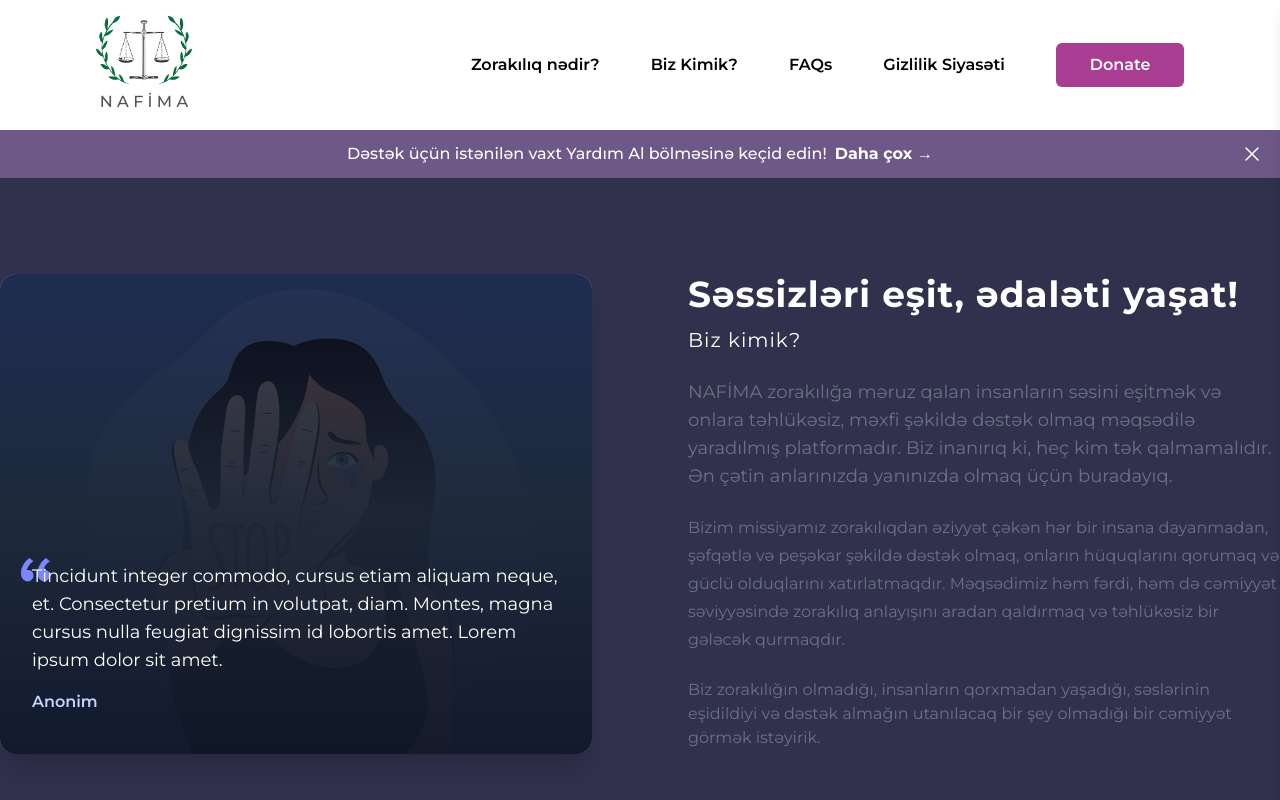
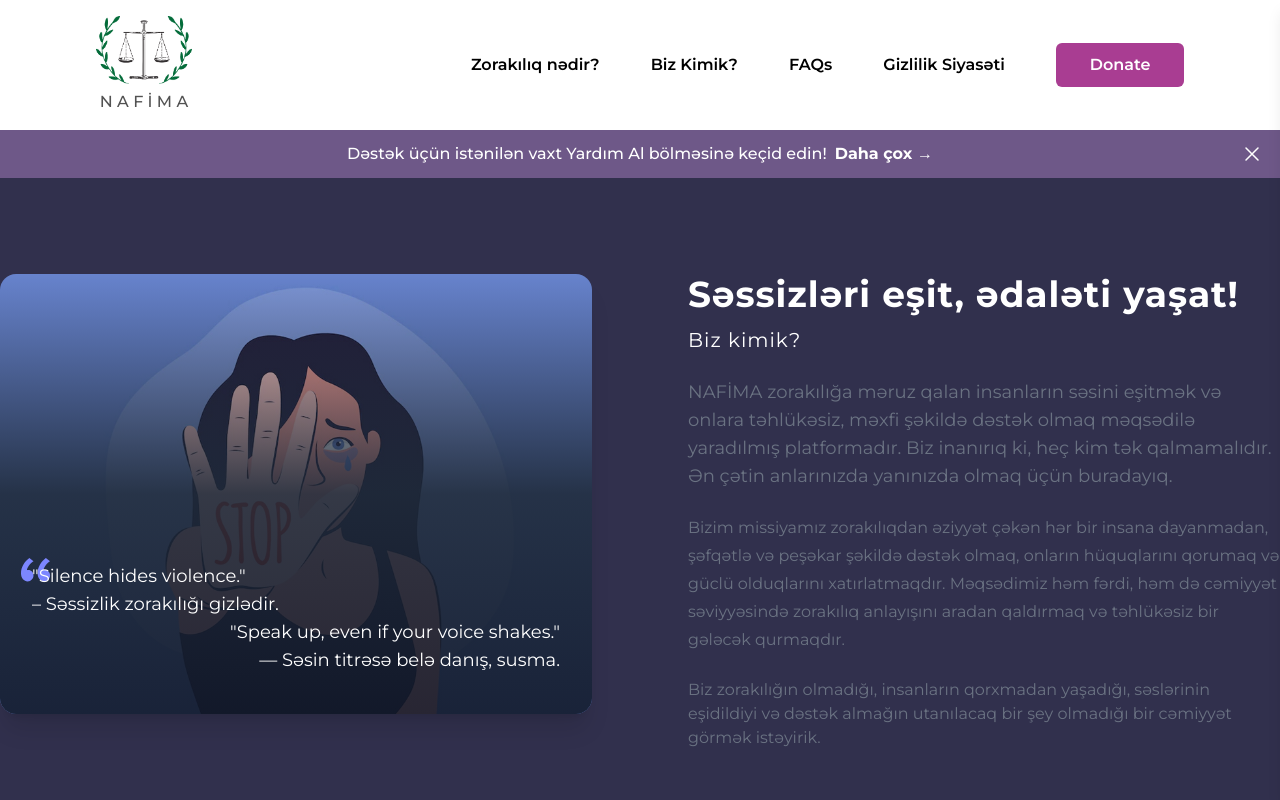
Before and after one commit to aysunabizada/NAFIMA, a React (Vite) app: page /about in a window 1280 px wide. Shown: the top 800 px of the page. Built offline with nearby package versions, Linux system fonts and the light colour scheme; a web font is replaced by a local one.

Commit message:
Overflow problems

```diff
--- a/src/component/footer/Footer.jsx
+++ b/src/component/footer/Footer.jsx
@@ -2,9 +2,9 @@ import { Link } from "react-router";
 
 const navigation = {
     main: [
-        { name: 'Identify Abuse', href: '#' },
+        { name: 'Zorakılıq nədir?', href: 'whatIsAbuse' },
         { name: 'Biz kimik?', href: '/about' },
-        { name: 'Dəstək ol', href: '#' },
+        // { name: 'Dəstək ol', href: '#' },
         { name: 'FAQs', href: '/FAQ' },
         { name: 'Gizlilik Siyasəti', href: '/privacy-policy' },
         { name: 'Donate', href: '/donate' },
--- a/src/component/header/Header.jsx
+++ b/src/component/header/Header.jsx
@@ -18,14 +18,14 @@ function Header() {
 
                 {/* Desktop Menyu */}
                 <div className="hidden lg:flex text-nowrap items-center gap-[4vw] font-semibold">
-                    <Link to={"/whatIsAbuse"} className="transition-all relative duration-300 popover-open">Zorakılıq nədir?
-                        <div className="popover text-nowrap bg-[#DBDFEA] p-5 z-10 rounded-md">
+                    <Link to={"/whatIsAbuse"} className="transition-all relative duration-300 hover:text-[#81689D] popover-open">Zorakılıq nədir?
+                        {/* <div className="popover text-nowrap bg-[#DBDFEA] p-5 z-10 rounded-md">
                             <span className="polygon"></span>
                             <Link to={''}><p className="hover:text-[#474F7A] hover:underline transition-all duration-300 my-2">İnsanlar niyə zorakılıq edirlər?</p></Link>
                             <Link to={'/statistics'}><p className="hover:text-[#474F7A] hover:underline transition-all duration-300 my-2">Zorakılıq nə qədər yayğındır?</p></Link>
                             <Link to={''}><p className="hover:text-[#474F7A] hover:underline transition-all duration-300 my-2">Zorakılığının tanınması</p></Link>
                             <Link to={''}><p className="hover:text-[#474F7A] hover:underline transition-all duration-300 my-2"> Zorakılığın xəbərdaredici əlamətləri</p></Link>
-                        </div>
+                        </div> */}
                     </Link>
                     <Link to={"/about"} className="hover:text-[#81689D] transition-all duration-300">Biz Kimik?</Link>
                     {/* <Link to={""} className="hover:text-[#81689D] transition-all duration-300">Dəstək Ol</Link> */}
--- a/src/component/main/About.jsx
+++ b/src/component/main/About.jsx
@@ -34,8 +34,8 @@ function About() {
     return (
         <main className="bg-[#31304D] text-white">
             <section className="relative py-4">
-                <div className="lg:mx-auto lg:grid lg:max-w-7xl lg:grid-cols-2 lg:items-start lg:gap-24">
-                    <div data-aos="fade-right" data-aos-duration="2000" className="relative sm:py-16 lg:py-0">
+                <div data-aos="fade-down" data-aos-duration="1500" className="lg:mx-auto lg:grid lg:max-w-7xl lg:grid-cols-2 lg:items-start lg:gap-24">
+                    <div className="relative sm:py-16 lg:py-0">
                         <div className="relative mx-auto max-w-md px-6 sm:max-w-3xl lg:max-w-none lg:px-0 lg:py-20">
                             <div className="relative overflow-hidden rounded-2xl pt-64 pb-10 shadow-xl">
                                 <img
@@ -43,7 +43,7 @@ function About() {
                                     src={bg}
                                     alt=""
                                 />
-                                <div className="absolute inset-0 bg-gray-600 mix-blend-multiply" />
+                                {/* <div className="absolute inset-0 bg-gray-600 mix-blend-multiply" /> */}
                                 <div className="absolute inset-0 bg-gradient-to-t from-gray-900 via-gray-800 opacity-90" />
                                 <div className="relative px-8">
                                     <blockquote className="mt-8">
@@ -57,19 +57,18 @@ function About() {
                                                 <path d="M9.352 4C4.456 7.456 1 13.12 1 19.36c0 5.088 3.072 8.064 6.624 8.064 3.36 0 5.856-2.688 5.856-5.856 0-3.168-2.208-5.472-5.088-5.472-.576 0-1.344.096-1.536.192.48-3.264 3.552-7.104 6.624-9.024L9.352 4zm16.512 0c-4.8 3.456-8.256 9.12-8.256 15.36 0 5.088 3.072 8.064 6.624 8.064 3.264 0 5.856-2.688 5.856-5.856 0-3.168-2.304-5.472-5.184-5.472-.576 0-1.248.096-1.44.192.48-3.264 3.456-7.104 6.528-9.024L25.864 4z" />
                                             </svg>
                                             <p className="relative">
-                                                Tincidunt integer commodo, cursus etiam aliquam neque, et. Consectetur pretium in volutpat, diam.
-                                                Montes, magna cursus nulla feugiat dignissim id lobortis amet. Lorem ipsum dolor sit amet.
+                                                "Silence hides violence." <br />
+                                                – Səssizlik zorakılığı gizlədir. <br />
+                                                <p className='text-right'>"Speak up, even if your voice shakes." <br />
+                                                — Səsin titrəsə belə danış, susma.</p>
                                             </p>
                                         </div>
-                                        <footer className="mt-4">
-                                            <p className="text-base font-semibold text-indigo-200">Anonim</p>
-                                        </footer>
                                     </blockquote>
                                 </div>
                             </div>
                         </div>
                     </div>
-                    <div data-aos="fade-left" data-aos-duration="2000" className="relative mx-auto max-w-md px-6 sm:max-w-3xl lg:px-0">
+                    <div className="relative mx-auto max-w-md px-6 sm:max-w-3xl lg:px-0">
                         <div className="pt-12 sm:pt-16 lg:pt-20">
                             <h2 className="text-3xl font-bold tracking-wide text-white sm:text-4xl">
                                 Səssizləri eşit, ədaləti yaşat!
--- a/src/component/main/Donate.jsx
+++ b/src/component/main/Donate.jsx
@@ -9,7 +9,7 @@ function Donate() {
     return (
         <main className="bg-[#F5F5F5]">
             <div className="relative">
-                <div data-aos="fade-left" data-aos-duration="1500" className="lg:absolute lg:inset-0 pointer-events-none">
+                <div data-aos="fade-zoom-in" data-aos-duration="1500" className="lg:absolute lg:inset-0 pointer-events-none">
                     <div className="lg:absolute lg:inset-y-0 lg:right-0 lg:w-1/2">
                         <DotLottieReact
                             src="https://lottie.host/f8803738-dcf3-47a3-8984-0002e8cd5575/kO81QeoQyR.lottie"
--- a/src/component/main/InNumbers.jsx
+++ b/src/component/main/InNumbers.jsx
@@ -20,7 +20,7 @@ function InNumbers() {
                         Zorakılıqla mübarizədə güc birlikdədir!
                     </p>
                 </div>
-                <dl data-aos="fade-left" data-aos-duration="1500" className="mt-10 text-center sm:mx-auto sm:grid sm:max-w-3xl sm:grid-cols-3 sm:gap-12">
+                <dl data-aos="flip-up" data-aos-duration="2000" className="mt-10 text-center sm:mx-auto sm:grid sm:max-w-3xl sm:grid-cols-3 sm:gap-12">
                     <div className="flex flex-col">
                         <dt className="order-2 mt-2 text-xs leading-6 text-indigo-200">Fərqli bölgələrdə <br /> xidmətlər</dt>
                         <dd className="order-1 text-6xl font-bold tracking-tight text-white">
--- a/src/component/main/PrivacyPolicy.jsx
+++ b/src/component/main/PrivacyPolicy.jsx
@@ -18,7 +18,7 @@ function PrivacyPolicy() {
         <main className="bg-[#31304D] text-white">
             <div className="container">
                 <div className="p-6 py-12 mx-auto space-y-24 lg:px-8">
-                    <div data-aos="zoom-in" data-aos-duration="1500">
+                    <div data-aos="fade-zoom-in" data-aos-duration="1500">
                         <h2 className="text-3xl font-bold tracking-tight text-center sm:text-5xl text-[#fff]">Gizlilik Siyasəti</h2>
                         <p className="max-w-3xl mx-auto mt-4 text-xl text-center dark:text-gray-400">Bizimlə yolunu paylaş</p>
                     </div>
@@ -47,13 +47,13 @@ function PrivacyPolicy() {
                                 </div>
                             </div>
                         </div>
-                        <div data-aos="fade-left" data-aos-duration="1500" aria-hidden="true" className="mt-10 lg:mt-0">
+                        <div data-aos="fade-zoom-in" data-aos-duration="1500" aria-hidden="true" className="mt-10 lg:mt-0">
                             <img src="https://www.sassmm.org/uploads/1/1/7/6/117604982/december-sm_orig.png" alt="" className="rounded-lg w-[100%] brightness-50" />
                         </div>
                     </div>
                     <div>
                         <div className="grid lg:gap-8 lg:grid-cols-2 lg:items-center">
-                            <div data-aos="fade-left" data-aos-duration="1500" className="lg:col-start-2">
+                            <div data-aos="fade-zoom-in" data-aos-duration="1500" className="lg:col-start-2">
                                 <h3 className="text-lg font-bold tracking-tight dark:text-gray-200">🚫 İmtina (Opt-Out) Siyasəti</h3>
                                 <div className="mt-3 dark:text-gray-300">NAFİMA, istifadəçilərə lazım olduqda və mümkün olduğu hallarda rəqəmsal xidmətlərdən imtina etmək imkanı təqdim edir. Bu seçimlərə aşağıdakılar daxildir:
                                     <ul className='list-disc ml-8 mt-3'>
--- a/src/component/main/WhatIsAbuse.jsx
+++ b/src/component/main/WhatIsAbuse.jsx
@@ -21,7 +21,7 @@ function WhatIsAbuse() {
                         <ul className="list-disc px-10">
                             <li className="my-4"><b className="text-[#81689D] text-lg italic">Məcburedici nəzarət</b> – qorxutma, alçaltma, təcrid və nəzarət etmə kimi ardıcıl davranış nümunələri, bəzən fiziki və ya seksual zorakılıqla və ya bu zorakılıqla hədələməklə müşayiət olunur</li>
                             <li className="my-4"><b className="text-[#81689D] text-lg italic">Psixoloji və/və ya emosional zorakılıq</b> – daim tənqid, manipulyasiya, günahkar hiss etdirmə və alçaltma</li>
-                            <li className="my-4"><b className="text-[#81689D] text-lg italic">Fiziki və ya seksual zorakılıq</b> – bədənə qarşı tətbiq olunan güc və ya razılıq olmadan cinsi təmas</li>
+                            <li className="my-4"><b className="text-[#81689D] text-lg italic">Fiziki zorakılıq</b> – bədənə qarşı tətbiq olunan güc və ya razılıq olmadan cinsi təmas</li>
                             <li className="my-4"><b className="text-[#81689D] text-lg italic">Maliyyə və ya iqtisadi zorakılıq</b> – maddi imkanların məhdudlaşdırılması, gəlirin gizlədilməsi və maliyyə üzərində tam nəzarət</li>
                             <li className="my-4"><b className="text-[#81689D] text-lg italic">Təqib və narahat etmə</b> – ardıcıl şəkildə izləmək, təhdid etmək və şəxsi sərhədləri pozmaq</li>
                             <li className="my-4"><b className="text-[#81689D] text-lg italic">Onlayn və ya rəqəmsal zorakılıq</b> – mesajlar, sosial media, e-poçt və digər onlayn vasitələrlə təqib, təhdid və nəzarət</li>
--- a/src/index.css
+++ b/src/index.css
@@ -3,6 +3,10 @@
 * {
     font-family: "Montserrat", sans-serif;
 }
+
+/* body, html{
+    overflow-x: hidden !important;
+} */
 
 /* header {
     box-shadow: #9f9e9ecf 0px 10px 10px -10px;
@@ -12,6 +16,7 @@
     width: 85%;
     margin: auto;
 }
+
 
 .popover{
     position: absolute;
```
